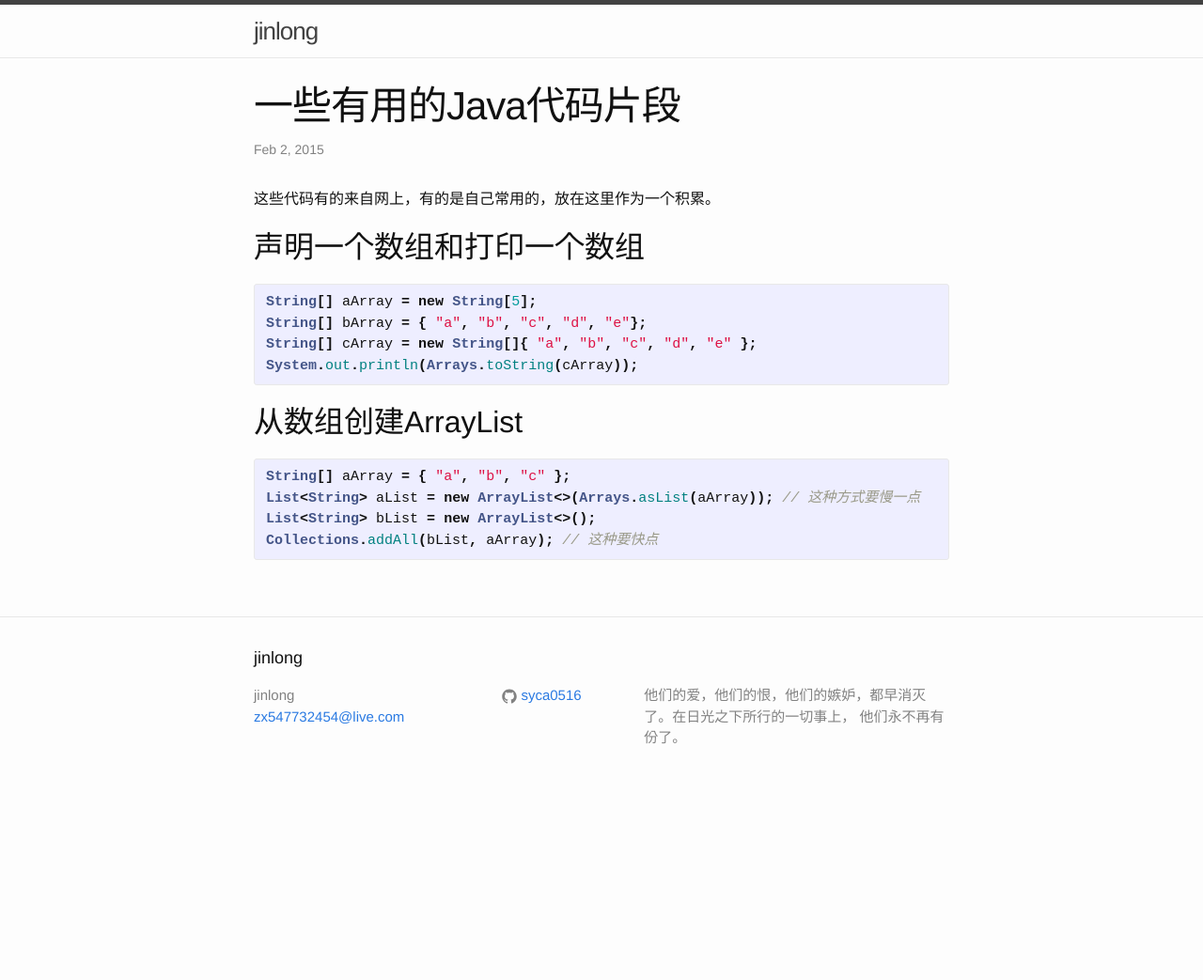
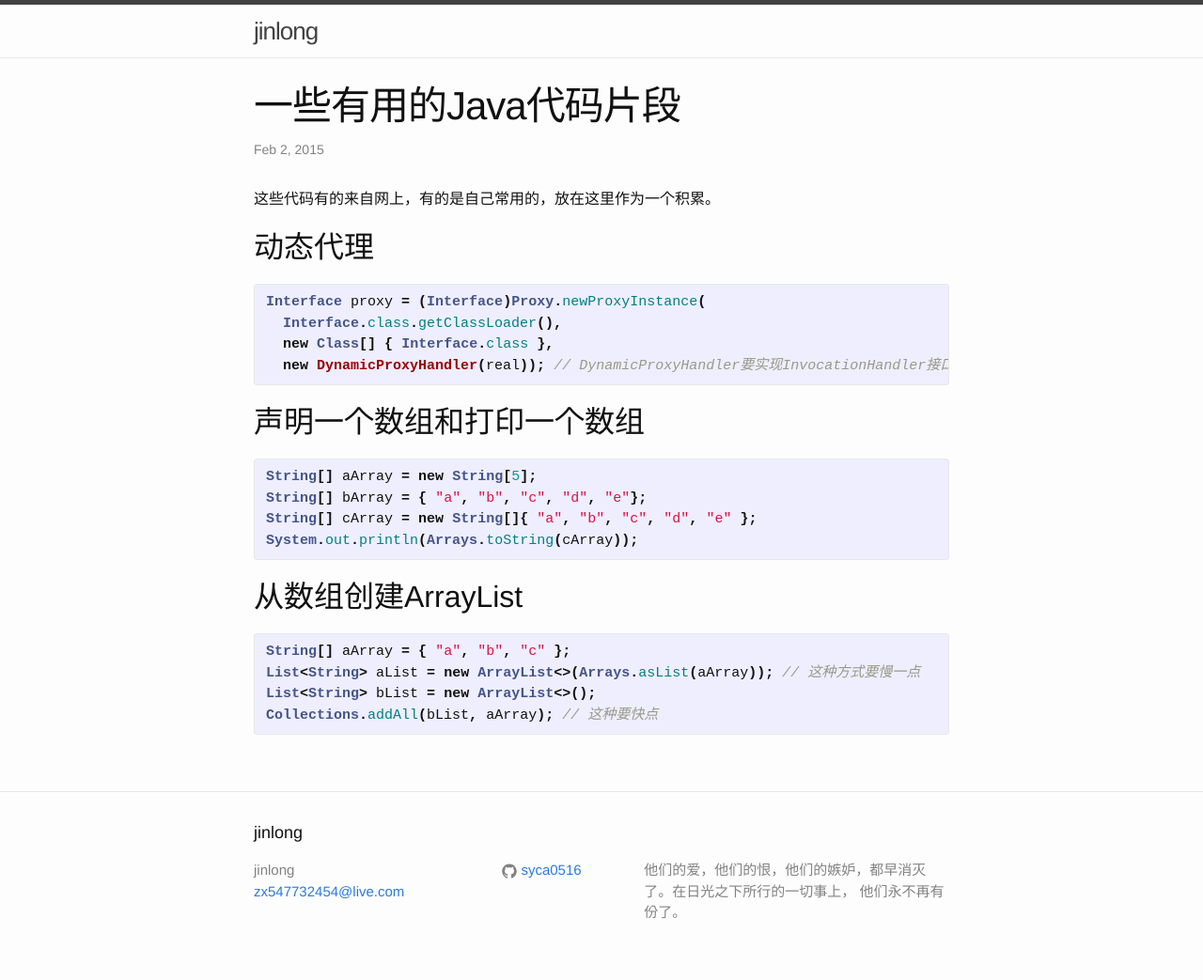
Before and after one commit to syca0516/syca0516.github.io, a Jekyll site: the page built from _posts/2015-02-02-一些有用的Java代码片段.markdown, in a window 1280 px wide. Shown: the whole page at 94% size. Built offline with Jekyll 4.4.1, drawn with Linux system fonts in a browser that asks for light colours; before the commit the page ends 900 px from its top, so only the background shows below that.

Commit message:
Update 2015-02-02-一些有用的Java代码片段.markdown

```diff
--- a/_posts/2015-02-02-一些有用的Java代码片段.markdown
+++ b/_posts/2015-02-02-一些有用的Java代码片段.markdown
@@ -5,6 +5,13 @@ date: 2015-02-02
 ---
 这些代码有的来自网上，有的是自己常用的，放在这里作为一个积累。
 
+## 动态代理
+{% highlight java %}
+Interface proxy = (Interface)Proxy.newProxyInstance(
+  Interface.class.getClassLoader(),
+  new Class[] { Interface.class },
+  new DynamicProxyHandler(real)); // DynamicProxyHandler要实现InvocationHandler接口
+{% endhighlight %}
 ## 声明一个数组和打印一个数组
 {% highlight java %}
 String[] aArray = new String[5];
```
